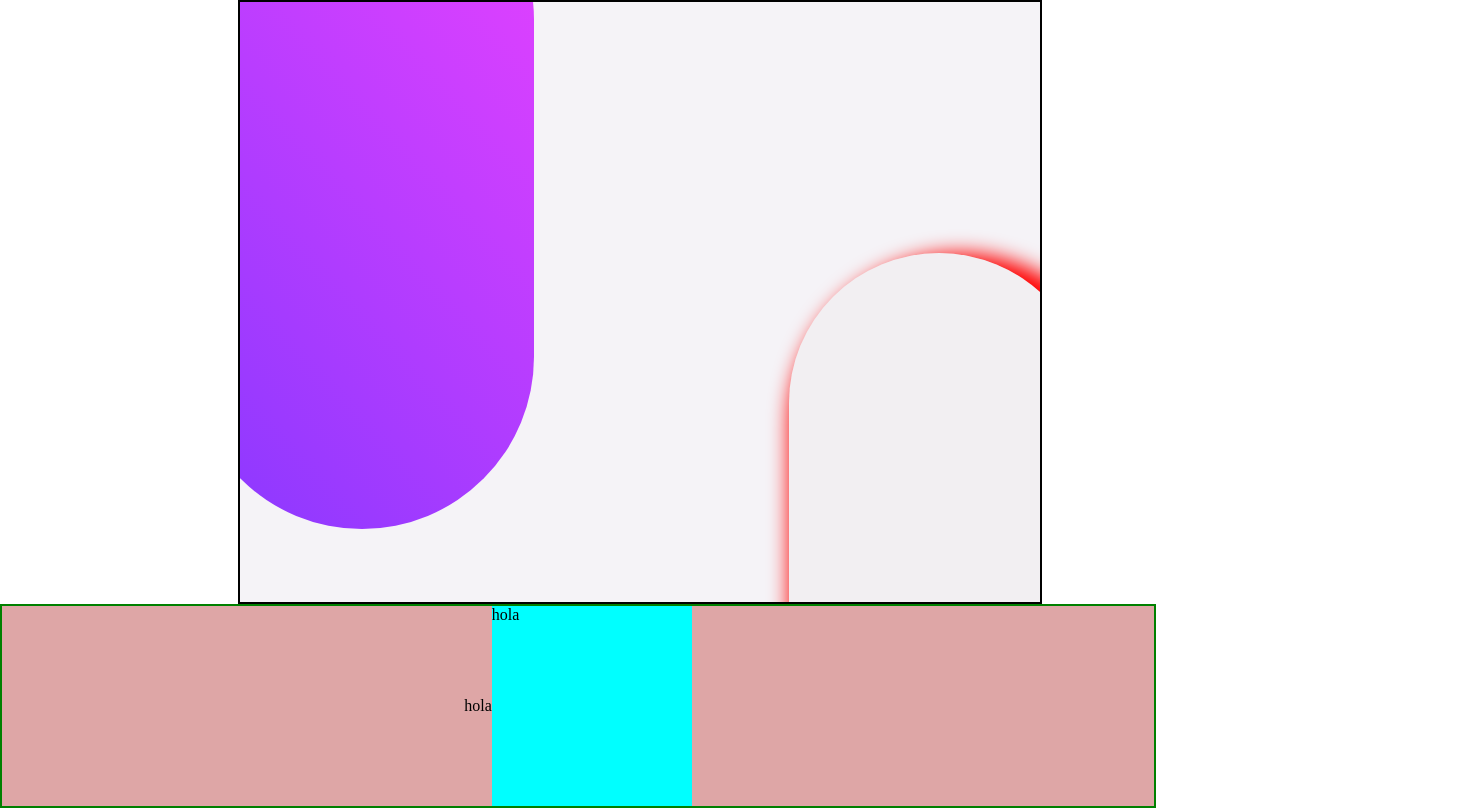
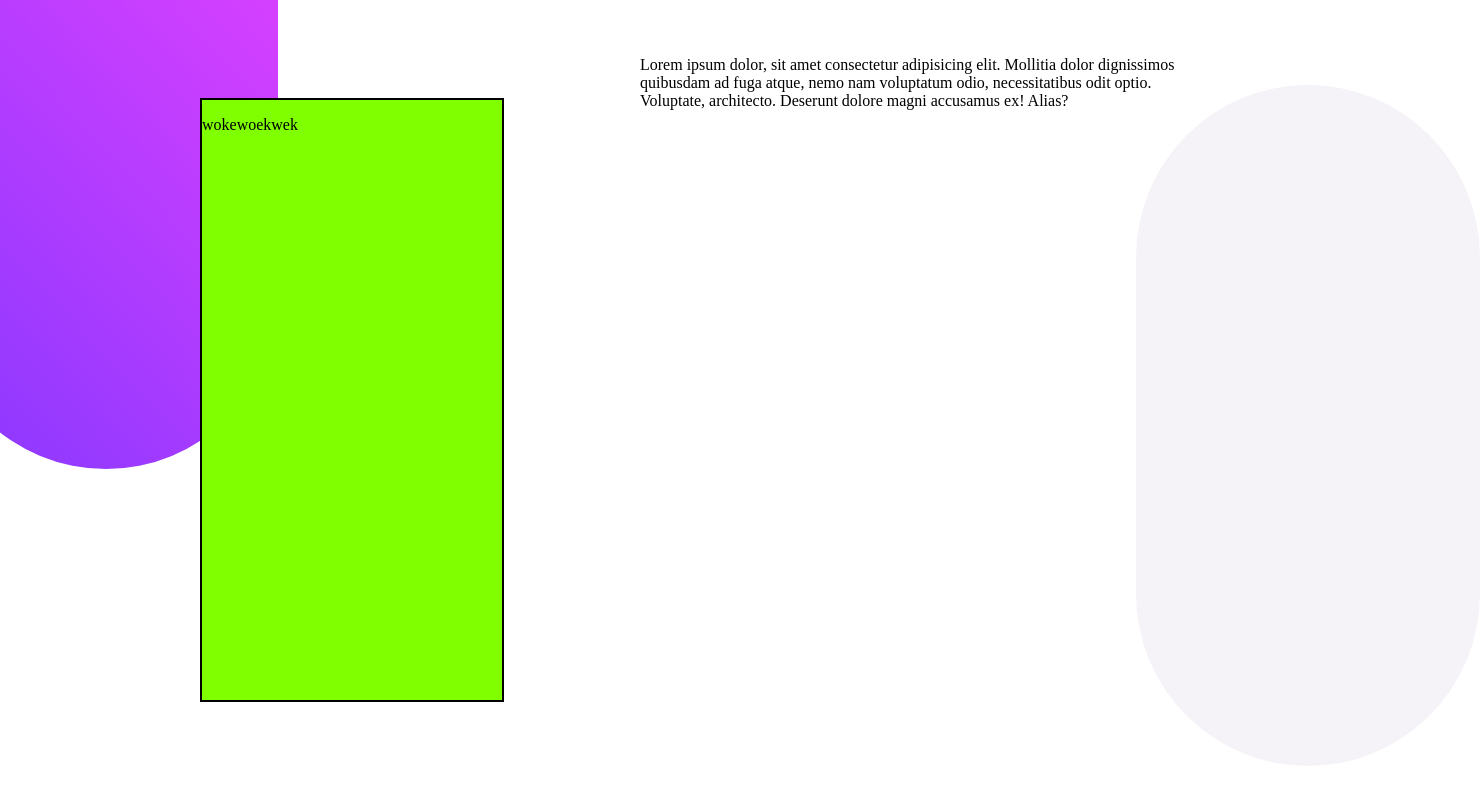
Before and after one commit to FrancisTocino/chat-app-css, a plain HTML site: page index.html in a window 1280 px wide. Shown: the whole page, 1480 px wide, since content can reach past the window. Drawn offline with Linux system fonts and the light colour scheme.

Commit message:
Diversos Cambios

```diff
--- /dev/null
+++ b/css/celular.scss
@@ -0,0 +1,7 @@
+
+.cell {
+    width:300px;
+    height:400px;
+    background-color: chartreuse;
+    border:2px solid black;
+  }
--- a/css/style.scss
+++ b/css/style.scss
@@ -46,60 +46,65 @@ html, body {
     padding:0;
     border:0;
 }
+body {
+    overflow:hidden;
+    position:relative;
+    height:500px;
+}
 
-.app {
-
-.background {
-    position: relative;
-    overflow: hidden;
-    z-index: 0;
-    width: 800px;
-    height: 600px;
-    margin:auto;
-    background-color: $LightGrayishViolet;
-    border: 2px solid black;
 
 // Background decoration
-    .deco1 {
+    .deco-left {
         position: absolute;
         overflow: hidden;
-        bottom: 73px;
-        left: -50px;
+        left: -66px;
+        top: -212px;
         background: linear-gradient(227deg, #e942ff, #8838ff);
         height: 681px;
         width: 344px;
-        border-radius: 174px;;
+        border-radius: 174px;
+        z-index:-1;
     }
 
-    .deco2 {
+    .deco-right {
         position: absolute;
         overflow: hidden;
-        top: 251px;
-        right: -49px;
-        background-color: #e6e3e33f;
-        box-shadow: 20px 20px 20px 20px red;
+        background-color: $LightGrayishViolet;
         height: 681px;
-        width: 300px;
-        border-radius: 150px;
+        width: 344px;
+        top: 85px;
+        right:-200px;
+        border-radius: 174px;
+        z-index:-1;
     }
 
-}
     .phone-wrapper {
-        z-index: 100;
-        background-color: rgba(196, 97, 97, 0.561);
         display: flex;
         flex-direction: row;
         justify-content: center;
-        align-items: center;
-        height: 90%;
-        width: 90%;
-        border:2px solid green;
+        align-items: center ;
+        height: 100vh;
+        width: 100vw;
+        .two-columns{
+            display: grid;
+            grid-template-columns: 1fr 1fr;
+            grid-template-rows: 1.1fr;
+            gap: 0px 0px;
+            grid-template-areas:
+                "phone text";
+            height: 90vh;
+            width: 90vw;
 
-        .phone {
-        background-color: aqua;
-        height: 200px;
-        width: 200px;
+            .phone {
+                grid-area: phone;
+                display: flex;
+                justify-content: center;
+                align-items: center;
+                @import 'celular';
+            }
+            .text {
+                grid-area: text;
+                //background-color: hsl(27, 98%, 65%);
+            }
         }
     }
-
-}
--- a/index.html
+++ b/index.html
@@ -6,23 +6,31 @@
     <meta name="viewport" content="width=device-width, initial-scale=1.0">
     <link rel="icon" type="image/x-icon" href="/images/favicon-32x32.png">
     <link rel="stylesheet" href="/css/style.css">
-    <title>CHART APP CSS</title>
+    <title>CHAT APP CSS</title>
 </head>
 <body>
-    <div class="app">
+<div class="deco-right"></div>
+<div class="deco-left"></div>
 
-        <div class="background">
-            <div class="deco1"></div>
-            <div class="deco2"></div>
+<div class="phone-wrapper">
+
+    <div class="two-columns">
+        <div class="phone">
+            <div class="cell">
+                <p>wokewoekwek</p>
+            </div>
         </div>
-        <div class="phone-wrapper">
-            hola
-            <div class="phone">
-                hola
-            </div>
+        <div class="text">
+            <p> Lorem ipsum dolor, sit amet consectetur adipisicing elit.
+                Mollitia dolor dignissimos quibusdam ad fuga atque, nemo
+                nam voluptatum odio, necessitatibus odit optio. Voluptate,
+                architecto. Deserunt dolore magni accusamus ex! Alias?
+            </p>
+        </div>
+    </div>
+</div>
 
-        </div>
 
-    </div>
+
 </body>
 </html>
```
Also changed, not shown: css/celular.css (added), css/style.css, 3 other files.
